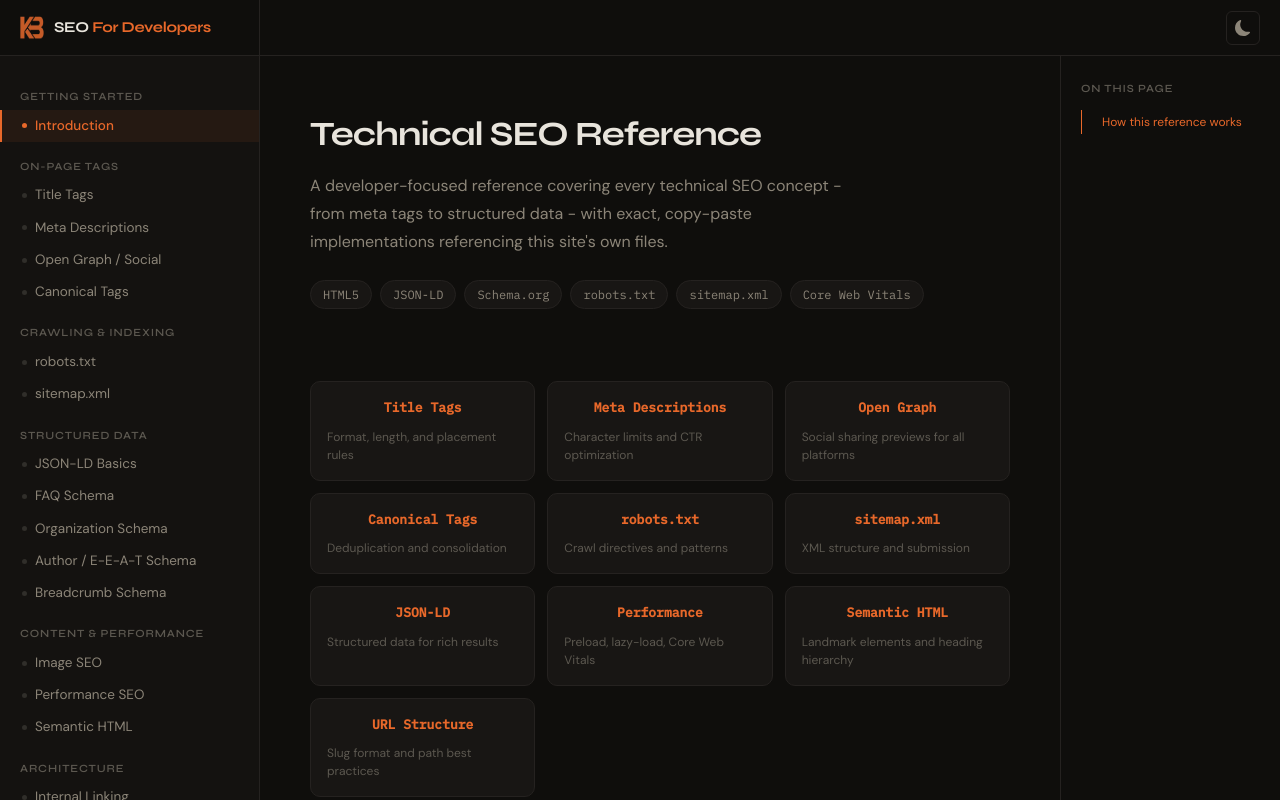
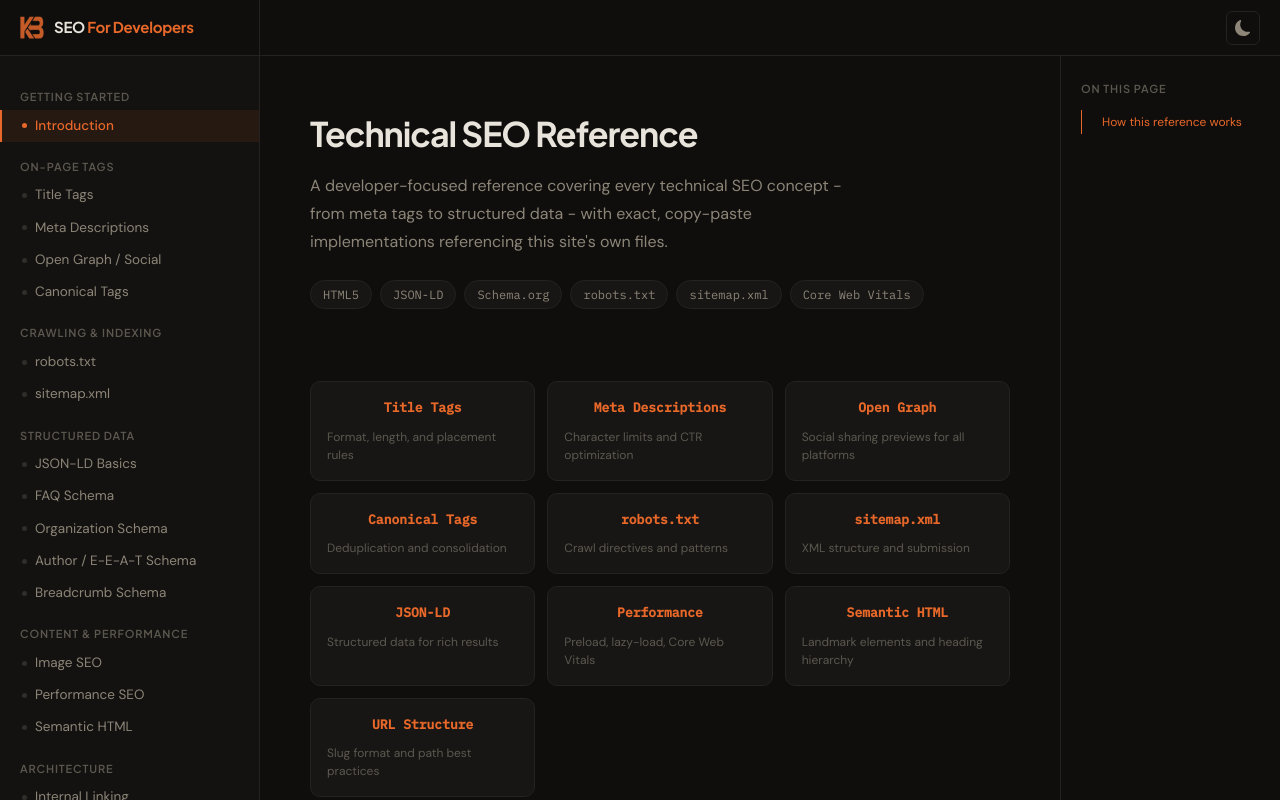
Before and after one commit to kb-rc/SEO-For-Developers, a plain HTML site: page index.html in a window 1280 px wide. Drawn offline with Linux system fonts and the light colour scheme.

Commit message:
font-display change

```diff
--- a/assets/css/style.css
+++ b/assets/css/style.css
@@ -1,7 +1,7 @@
 /* CSS Custom Properties */
 :root {
   --font-sans: "DM Sans", sans-serif;
-  --font-display: "Syne", sans-serif;
+  --font-display: "Plus Jakarta Sans", sans-serif;
   --font-mono: "IBM Plex Mono", monospace;
 
   /* Light theme */
--- a/index.html
+++ b/index.html
@@ -54,7 +54,7 @@
     <link rel="preconnect" href="https://fonts.googleapis.com" />
     <link rel="preconnect" href="https://fonts.gstatic.com" crossorigin />
     <link
-      href="https://fonts.googleapis.com/css2?family=IBM+Plex+Mono:wght@400;500&family=Syne:wght@400;500;600;700&family=DM+Sans:ital,opsz,wght@0,9..40,300;0,9..40,400;0,9..40,500;1,9..40,300&display=swap"
+      href="https://fonts.googleapis.com/css2?family=IBM+Plex+Mono:wght@400;500&family=Plus+Jakarta+Sans:wght@400;500;600;700&family=DM+Sans:ital,opsz,wght@0,9..40,300;0,9..40,400;0,9..40,500;1,9..40,300&display=swap"
       rel="stylesheet"
     />
 
```
